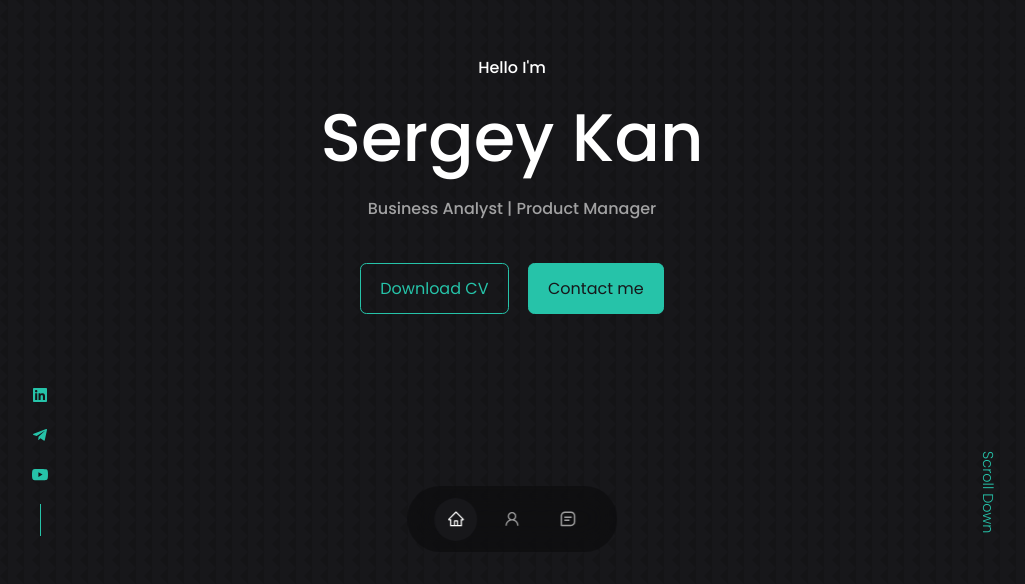
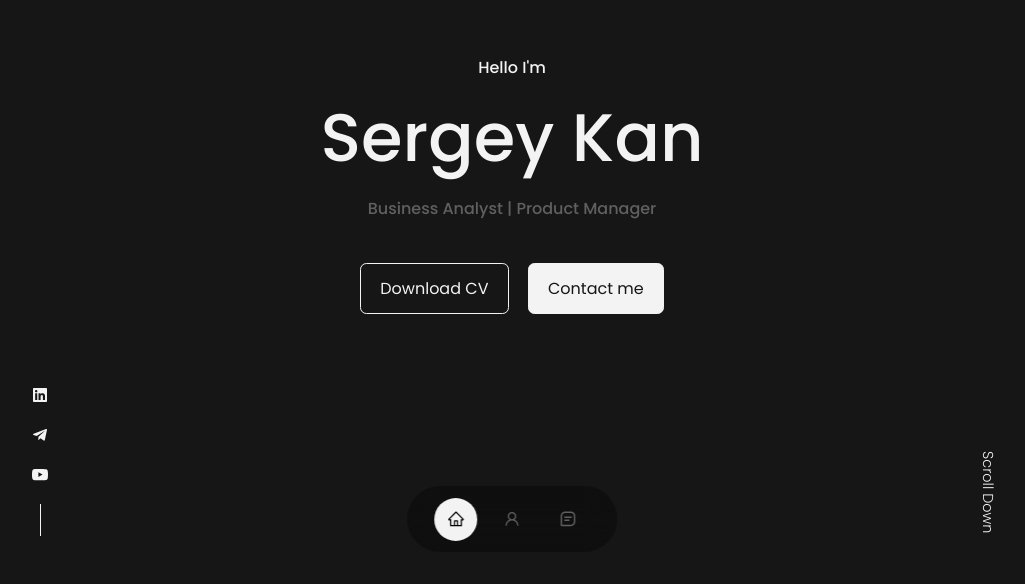
Before and after one commit to serg-kan/portfolio-website, a React (Create React App) app: page / in a window 1280 px wide. Shown: the part 216-800 px from the top of the page, without its empty margins (128-1153 px from the left). Built offline with nearby package versions, Linux system fonts and the light colour scheme.

Commit message:
feat: changed colors

```diff
--- a/src/components/header/CTA.jsx
+++ b/src/components/header/CTA.jsx
@@ -1,6 +1,7 @@
 // call to action
 import React from 'react'
 import CV from '../../assets/cv.pdf';
+
 
 const CTA = () => {
   return (
--- a/src/components/header/header.css
+++ b/src/components/header/header.css
@@ -8,7 +8,15 @@ header {
 
     /* нужно ли добавлять полосы прокрутки, обрезать итд  */
     overflow: hidden;
+
+    background-color:  var(--color-primary);
+    color: var(--color-bg);
 }
+
+header a {
+    color: var(--color-bg);
+}
+
 
 .header__container {
     text-align: center;
@@ -38,6 +46,21 @@ header {
     justify-content: center;
 }
 
+.cta a.btn {
+    color: var(--color-bg);
+    border: 1px solid var(--color-bg);
+}
+
+.cta a.btn:hover {
+    background-color: var(--color-bg);
+    color: var(--color-primary);
+}
+
+.cta a.btn-primary {
+    color: var(--color-primary);
+    background-color: var(--color-bg);
+}
+
 /* * ====== SOCIALS ====== * */
 .header__socials {
     display: flex;
@@ -53,7 +76,7 @@ header {
     content: '';
     width: 1px;
     height: 2rem;
-    background: var(--color-primary);
+    background: var(--color-bg);
 }
 
 /* * ====== ME ====== * */
--- a/src/components/nav/nav.css
+++ b/src/components/nav/nav.css
@@ -25,6 +25,7 @@ nav > a {
 
 nav > a:hover {
     background: rgba(0, 0, 0, 0.3);
+    color: var(--color-bg);
 }
 
 nav > a.active {
--- a/src/index.css
+++ b/src/index.css
@@ -38,19 +38,28 @@
  */
 
 :root {
-   --color-bg: #17171a;
-   /* --color-bg-variant: #3a362e; */
-   --color-bg-variant: #2a3634;
-   /* --color-bg-variant: #2c2c6c; */
+
+    /* old styles */
+   /* --color-bg: #17171a; */
+   /* --color-bg-variant: #2a3634;
    --color-primary: #26c3a9;
-   /* --color-primary: #d6b20d; */
-   /* --color-primary-variant: rgba(84, 68, 36, 0.4); */
-   --color-primary-variant: rgba(55, 115, 114, 0.4);
-   /* --color-primary-variant: rgba(77, 181, 255, 0.4); */
-   --color-white: #fff;
-   --color-light: rgba(255, 255, 255, 0.6);
-   --line-height: 1.7;
-   --transition: all 400ms ease;
+   --color-primary-variant: rgba(55, 115, 114, 0.4); */
+    /* --color-white: #fff; */
+    /* --color-light: rgba(255, 255, 255, 0.6); */
+
+    --line-height: 1.7;
+    --transition: all 400ms ease;
+
+
+   --color-bg: #F3F3F3;
+   --color-bg-variant: #fff;
+   --color-primary: rgb(22, 22, 22);
+   --color-primary-variant: #000;
+   --color-white: #000;
+   --color-light: #606060;
+
+
+
    /* Width of the container class */
    --container-width-lg: 75%;
    --container-width-md: 86%;
@@ -69,7 +78,7 @@ body {
    background: var(--color-bg); /* использование CSS-переменных */
    color: var(--color-white);
    line-height: var(--line-height);
-   background-image: url('../src/assets/bg-texture.png');
+   /* background-image: url('../src/assets/bg-texture.png'); */
 }
 
 
```
Also changed, not shown: src/App.jsx (+0 -8 lines).
